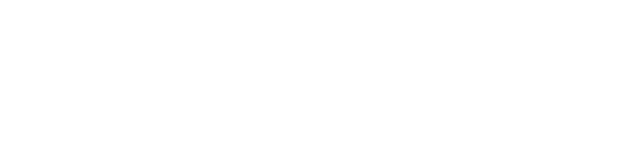
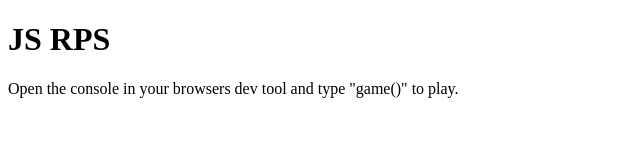
Before and after one commit to wishopt/js-rps, a plain HTML site: page index.html in a window 1280 px wide. Shown: the whole page, without its empty margins (0-640 px from the left). Drawn offline with Linux system fonts and the light colour scheme.

Commit message:
add how to play section in html

```diff
--- a/index.html
+++ b/index.html
@@ -5,6 +5,8 @@
     <title>Document</title>
 </head>
 <body>
+    <h1>JS RPS</h1>
+    <p>Open the console in your browsers dev tool and type "game()" to play.</p>
     <script>
          function game() {
             let result
```
